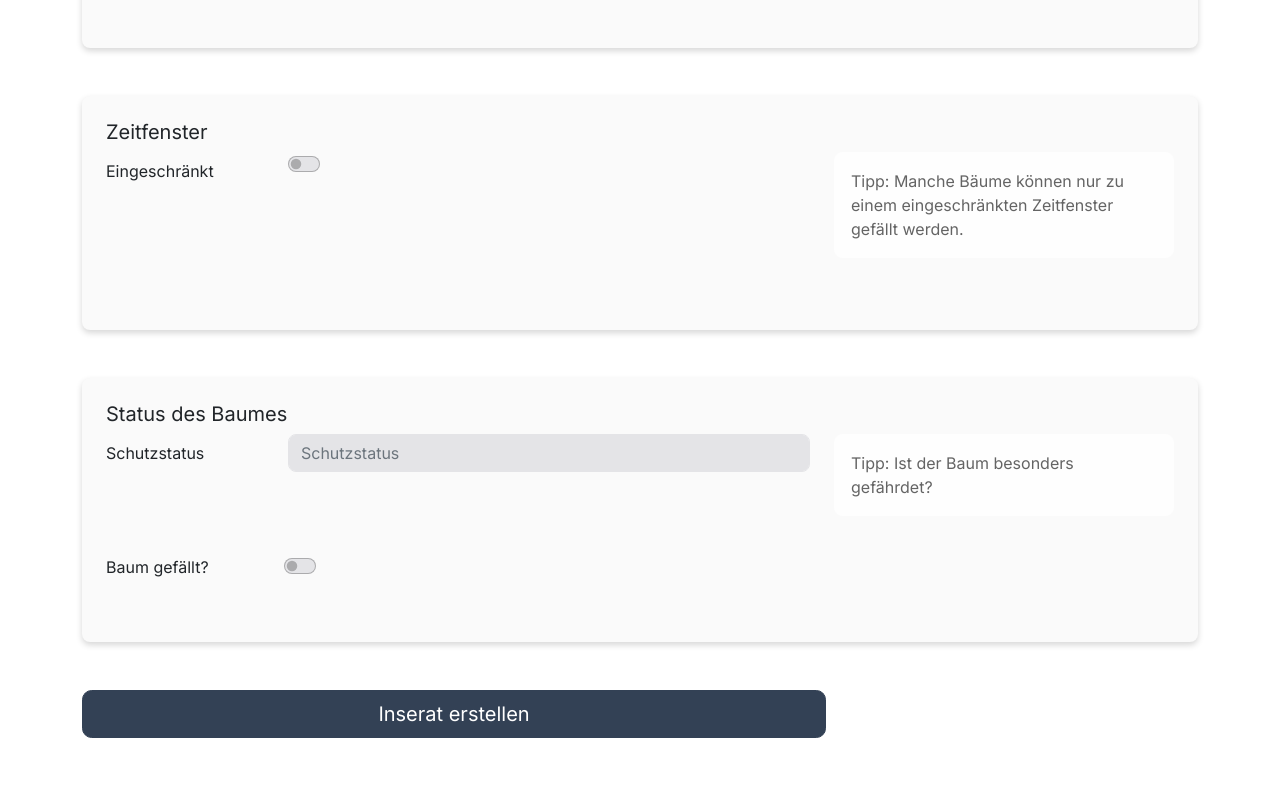
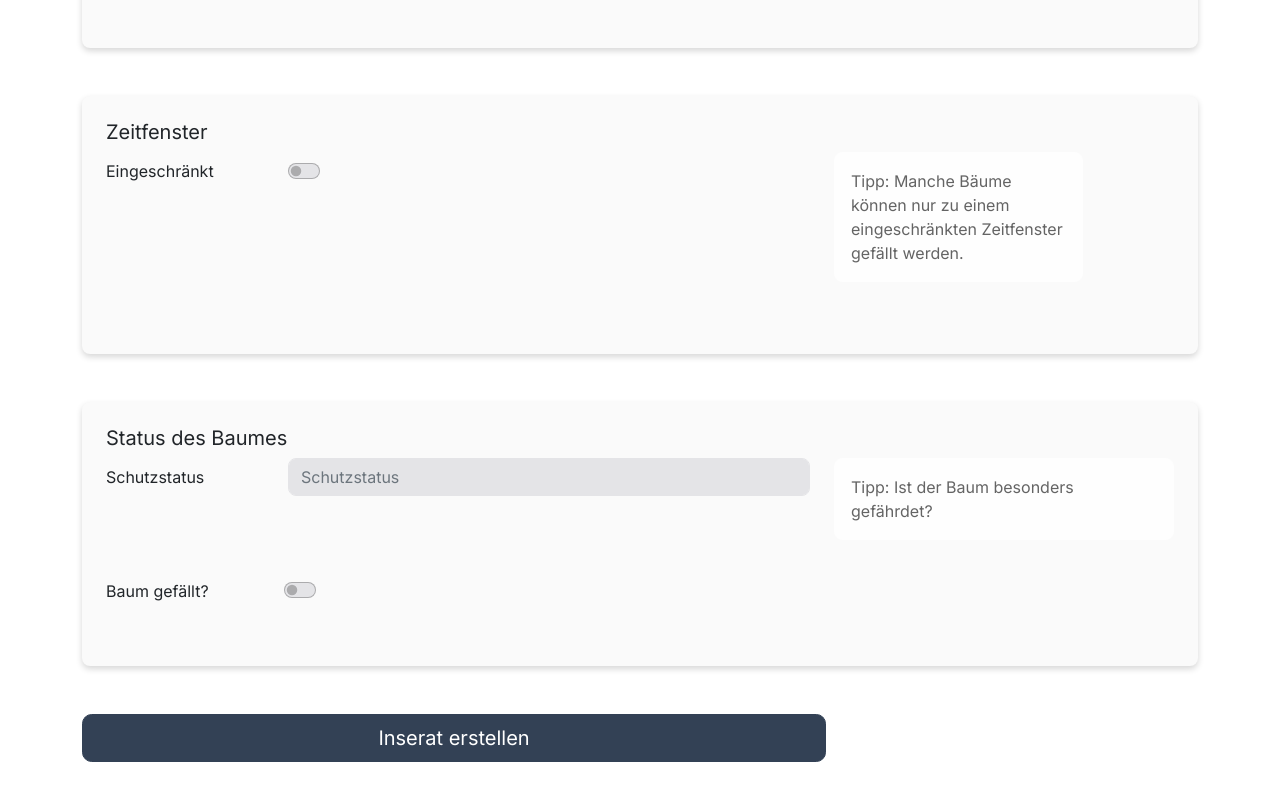
Before and after one commit to blank854/Holzgesamt, a Next.js app in the folder frontend/: page /createAdvert in a window 1280 px wide. Shown: the part 1347-2147 px from the top of the page. Built offline with nearby package versions, Linux system fonts and the light colour scheme; no server answers.

Commit message:
finished Tooltipps

```diff
--- a/frontend/pages/createAdvert.js
+++ b/frontend/pages/createAdvert.js
@@ -600,11 +600,12 @@ const createAdvert = () => {
                           name='restricted'
                           onChange={() => setRestricted(!restricted)}
                           value={restricted}
+                          className='col-form-label'
                         />
                       </Col>
                       {/* <span className='align-botton'></span> */}
                       {/* </div> */}
-                      <Col s={3}>
+                      <Col xs={12} md={3}>
                         <Alert variant='light'>
                           Tipp: Manche Bäume können nur zu einem eingeschränkten
                           Zeitfenster gefällt werden.
@@ -628,7 +629,7 @@ const createAdvert = () => {
                       {restricted ? (
                         <>
                           <Form.Group controlId='datefrom'>
-                            <Col xs={6} sm={3} md={2}>
+                            <Col xs={6} sm={5} md={2}>
                               <Form.Control
                                 type='date'
                                 name='datefrom'
@@ -650,7 +651,7 @@ const createAdvert = () => {
                           </Form.Label>
 
                           <Form.Group controlId='dateto'>
-                            <Col xs={6} sm={3} md={2}>
+                            <Col xs={6} sm={5} md={2}>
                               <Form.Control
                                 type='date'
                                 name='dateto'
```
